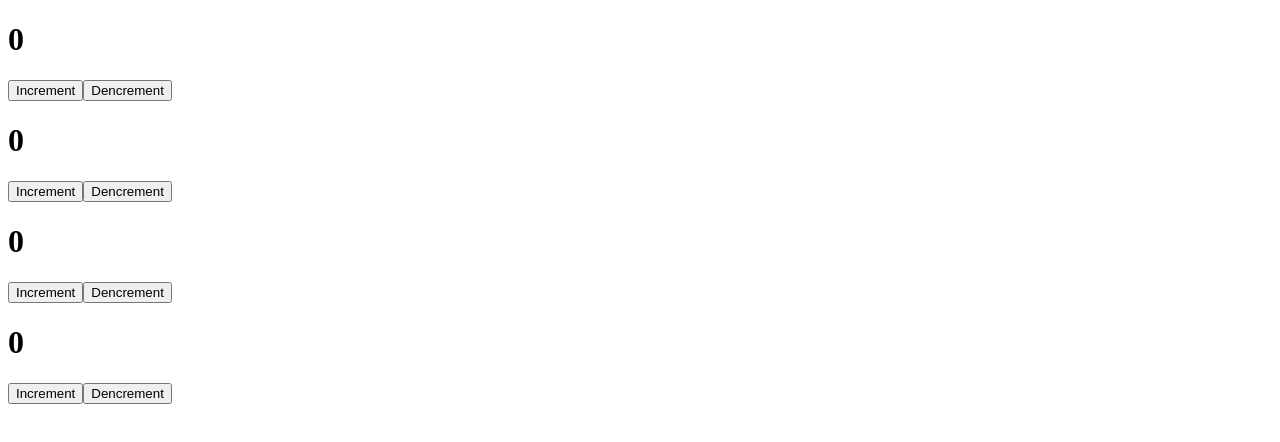
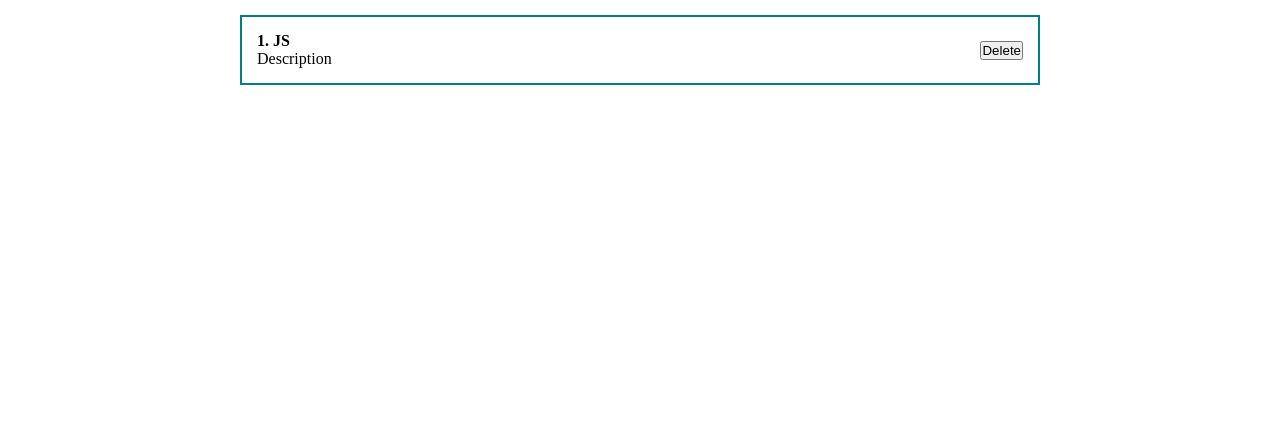
Before and after one commit to Sssforza/fundamental-app-react, a React (Create React App) app: page / in a window 1280 px wide. Shown: the top 442 px of the page. Built offline with nearby package versions, Linux system fonts and the light colour scheme.

Commit message:
styles and props

```diff
--- a/src/App.js
+++ b/src/App.js
@@ -1,16 +1,15 @@
-import React, { useState } from 'react';
-import Counter from './components/Counter';
+import React, { useState } from "react";
+import Counter from "./components/Counter";
+import PostItem from "./components/PostItem";
+import './styles/App.css';
 
 function App() {
-  const [likes, setLikes] = useState(5)
-  const [value, setValue] = useState('Текст в инпуте')
+  const [likes, setLikes] = useState(5);
+  const [value, setValue] = useState("Текст в инпуте");
 
   return (
-    <div className='App'>
-        <Counter />
-        <Counter />
-        <Counter />
-        <Counter />
+    <div className="App">
+      <PostItem post={{id: 1, title: 'JS', body: 'Description'}}/>
     </div>
   );
 }
--- /dev/null
+++ b/src/components/PostItem.jsx
@@ -0,0 +1,18 @@
+import React from "react";
+
+const PostItem = (props) => {
+    console.log(props)
+    return (
+        <div className="post">
+            <div className="post__content">
+                <strong>{props.post.id}. {props.post.title}</strong>
+                <div>{props.post.body}</div>
+            </div>
+            <div className="post__btn">
+                <button>Delete</button>
+            </div>
+        </div>
+    )
+}
+
+export default PostItem;
--- /dev/null
+++ b/src/styles/App.css
@@ -0,0 +1,20 @@
+* {
+    margin: 0;
+    padding: 0;
+    box-sizing: border-box;
+}
+#root {
+    display: flex;
+    justify-content: center;
+}
+.App {
+    width: 800px;
+}
+.post {
+    display: flex;
+    padding: 15px;
+    border: 2px solid teal;
+    margin-top: 15px;
+    align-items: center;
+    justify-content: space-between;
+}
```
